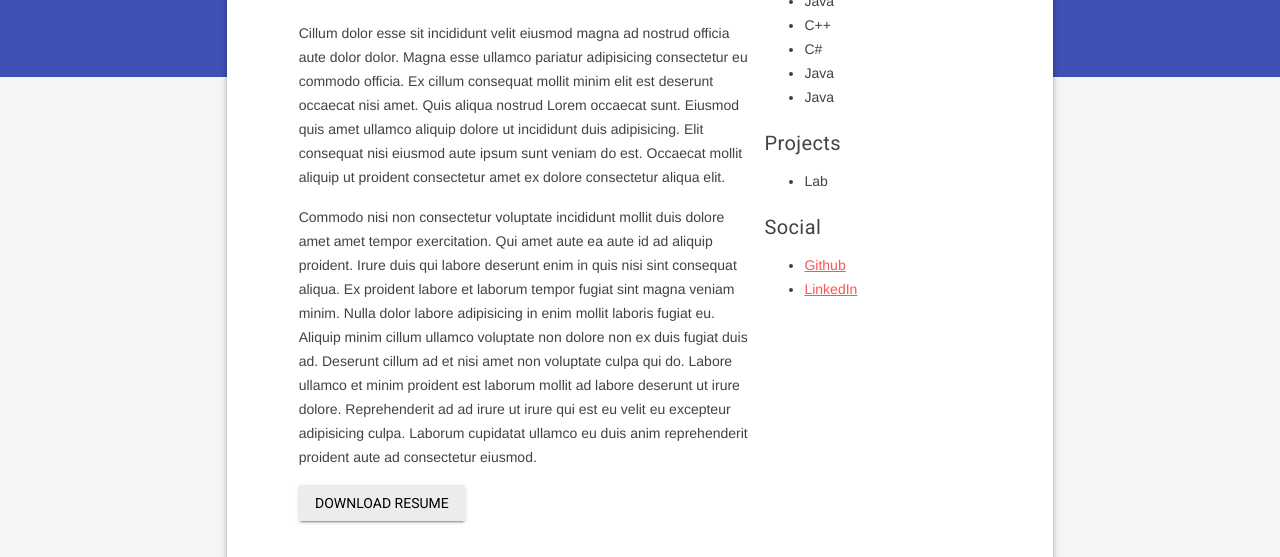
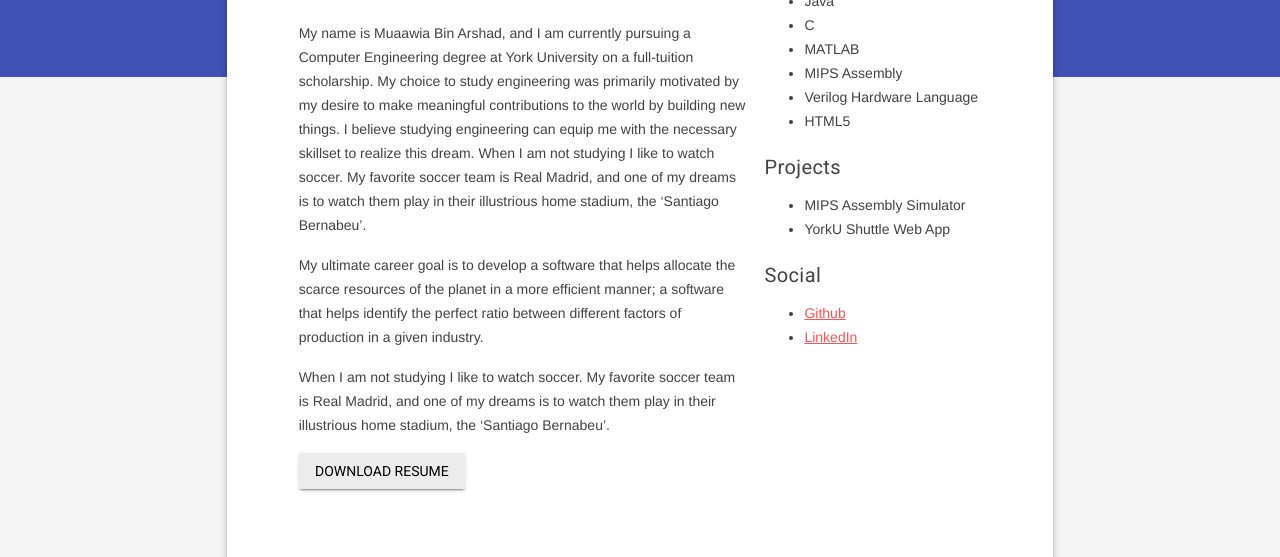
Before and after one commit to mmuaawia/mmuaawia.github.io, a plain HTML site: page index.html in a window 1280 px wide. Shown: the part 243-800 px from the top of the page. Drawn offline with nearby package versions, Linux system fonts and the light colour scheme.

Commit message:
Second Commit

```diff
--- a/index.html
+++ b/index.html
@@ -79,10 +79,17 @@ rel="stylesheet">
 				<div class="mdl-cell mdl-cell--8-col">
 					<h3>Muaawia Bin Arshad</h3>
 					<p>
-                Cillum dolor esse sit incididunt velit eiusmod magna ad nostrud officia aute dolor dolor. Magna esse ullamco pariatur adipisicing consectetur eu commodo officia. Ex cillum consequat mollit minim elit est deserunt occaecat nisi amet. Quis aliqua nostrud Lorem occaecat sunt. Eiusmod quis amet ullamco aliquip dolore ut incididunt duis adipisicing. Elit consequat nisi eiusmod aute ipsum sunt veniam do est. Occaecat mollit aliquip ut proident consectetur amet ex dolore consectetur aliqua elit.
+						My name is Muaawia Bin Arshad, and I am currently pursuing a Computer Engineering degree at York University on a full-tuition scholarship. My choice to study engineering was primarily motivated by my desire to make meaningful contributions to the world by building new things. I believe studying engineering can equip me with the necessary skillset to realize this dream.
+
+						When I am not studying I like to watch soccer. My favorite soccer team is Real Madrid, and one of my dreams is to watch them play in their illustrious home stadium, the ‘Santiago Bernabeu’.
+
 					</p>
 					<p>
-                Commodo nisi non consectetur voluptate incididunt mollit duis dolore amet amet tempor exercitation. Qui amet aute ea aute id ad aliquip proident. Irure duis qui labore deserunt enim in quis nisi sint consequat aliqua. Ex proident labore et laborum tempor fugiat sint magna veniam minim. Nulla dolor labore adipisicing in enim mollit laboris fugiat eu. Aliquip minim cillum ullamco voluptate non dolore non ex duis fugiat duis ad. Deserunt cillum ad et nisi amet non voluptate culpa qui do. Labore ullamco et minim proident est laborum mollit ad labore deserunt ut irure dolore. Reprehenderit ad ad irure ut irure qui est eu velit eu excepteur adipisicing culpa. Laborum cupidatat ullamco eu duis anim reprehenderit proident aute ad consectetur eiusmod.
+
+						My ultimate career goal is to develop a software that helps allocate the scarce resources of the planet in a more efficient manner; a software that helps identify the perfect ratio between different factors of production in a given industry.
+					</p>
+					<p>
+						When I am not studying I like to watch soccer. My favorite soccer team is Real Madrid, and one of my dreams is to watch them play in their illustrious home stadium, the ‘Santiago Bernabeu’.
 					</p>
 					<button href="#" class="mdl-button mdl-js-button mdl-button--raised">
 						Download Resume
@@ -93,21 +100,25 @@ rel="stylesheet">
 					<h5>Programming Languages</h5>
 					<ul>
 						<li>Java</li>
-               <li>C++</li>
-               <li>C#</li>
-               <li>Java</li>
-               <li>Java</li>
+						<li>C</li>
+						<li>MATLAB</li>
+						<li>MIPS Assembly</li>
+						<li>Verilog Hardware Language</li>
+						<li>HTML5</li>
+
+
 					</ul>
 
 					<h5>Projects</h5>
 					<ul>
-              <li>Lab</li>
+						<li>MIPS Assembly Simulator</li>
+						<li>YorkU Shuttle Web App</li>
 					</ul>
 
 					<h5>Social</h5>
 					<ul>
-              <li><a href="#">Github</a></li>
-              <li><a href="#">LinkedIn</a></li>
+						<li><a href="https://github.com/mmuaawia">Github</a></li>
+						<li><a href="https://ca.linkedin.com/in/mmuaawia">LinkedIn</a></li>
 					</ul>
 
 				</div>
```
Lines whose indentation alone changed are shown as unchanged.
